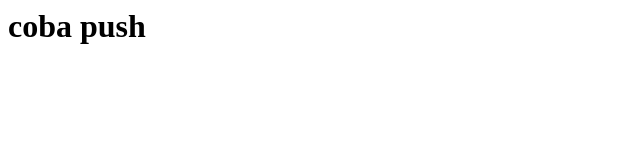
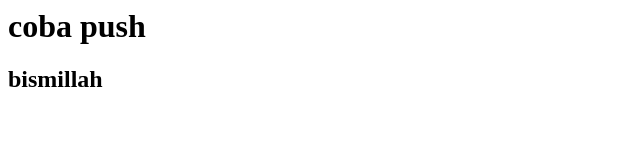
Before and after one commit to kurakara/coba, a plain HTML site: page index.html in a window 1280 px wide. Shown: the whole page, without its empty margins (0-640 px from the left). Drawn offline with Linux system fonts and the light colour scheme.

Commit message:
coba push2

```diff
--- a/index.html
+++ b/index.html
@@ -1 +1,2 @@
 <h1>coba push</h1>
+<h2>bismillah</h2>
```
